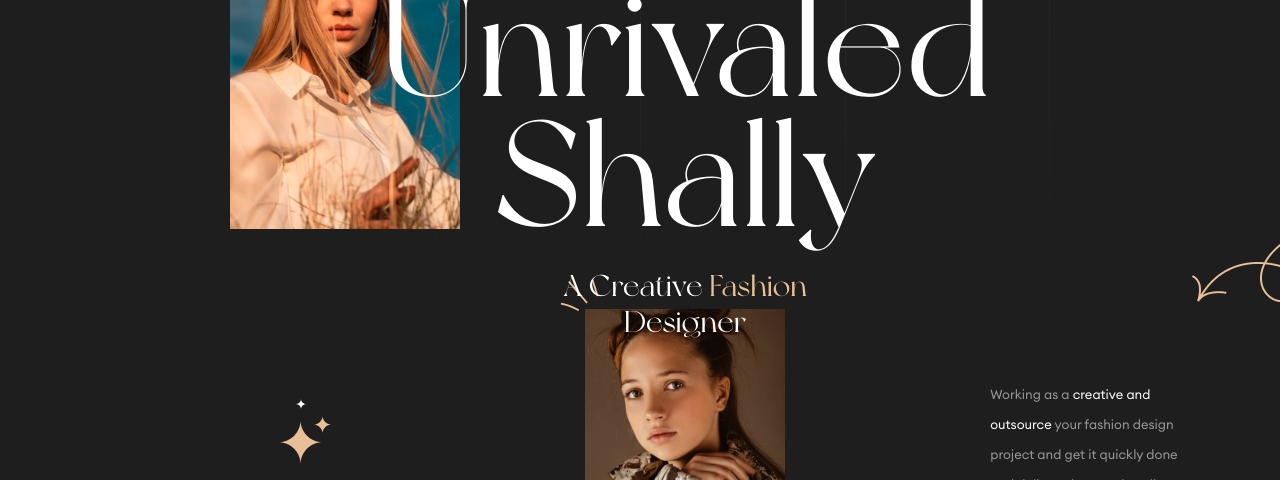
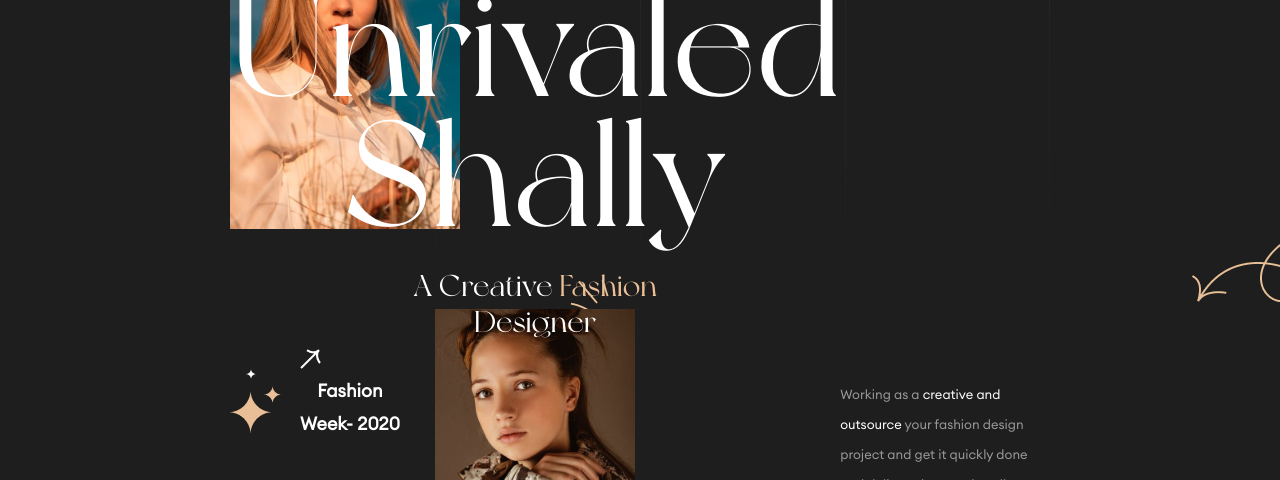
Before and after one commit to Paulaner690/Projekt_Fashion_for_Passion, a plain HTML site: page index.html in a window 1280 px wide. Shown: the part 471-951 px from the top of the page. Drawn offline with Linux system fonts and the light colour scheme; grey boxes are pictures that could not be loaded.

Commit message:
fix home

```diff
--- a/assets/css/style.css
+++ b/assets/css/style.css
@@ -166,11 +166,22 @@ main{
     aspect-ratio: 3/4;
 }
 
+.little-arrow{
+    position: absolute;
+    top: 82rem;
+    left: 7rem;
+}
+
 .left-text {
-    padding-top: 750px;
-    display: flex;
-    gap: 20px;
-    width: 150px;
+    position: absolute;
+    left: 7rem;
+    top: 85rem;
+}
+
+.star-icon{
+    position: absolute;
+    top: 84rem;
+    left: 0;
 }
 
 /* ----------------middle-part---------------------- */
@@ -198,14 +209,14 @@ main{
 
 .lines{
     position: absolute;
-    top: 750px;
-    left: 330px;
+    top: 75rem;
+    left: 34rem;
 }
 
 .middle .model{
     width: 20rem;
     position: absolute;
-    top: 780px;
+    top: 78rem;
 }
 
 /* ----------------right part--------------------- */
--- a/index.html
+++ b/index.html
@@ -24,12 +24,14 @@
         <section id="home">
             <div class="left">
                 <img class="model" src="./assets/Images/22.jpeg" alt="model">
-                <div class="left-text">
+                <div >
                         <img class="star-icon" src="./assets/Images/10.png" alt="stars">
                     <div class="fashion-week">
-                        <img src="./assets/Images/18.png" alt="arrow">
-                        <h6>Fashion</h6>
-                        <h6> Week- 2020</h6>
+                        <img class="little-arrow" src="./assets/Images/18.png" alt="arrow">
+                        <div class="left-text">
+                            <h6>Fashion</h6>
+                            <h6> Week- 2020</h6>
+                        </div>
                     </div>
                 </div>
             </div>
@@ -51,7 +53,7 @@
             </div>
 
             <div class="right">
-                <video src="./assets/gif/daisy.mp4" autoplay loop>daisy</video>
+                <video src="./assets/gif/daisy.mp4" autoplay loop >daisy</video>
                 <p>Working as a <span>creative and outsource</span> your fashion design project and get it quickly done and delivered remotely online</p>
                 <img class="arrow" src="./assets/Images/14.png" alt="arrow">
             </div>
```
Also changed, not shown: 1 other file.
